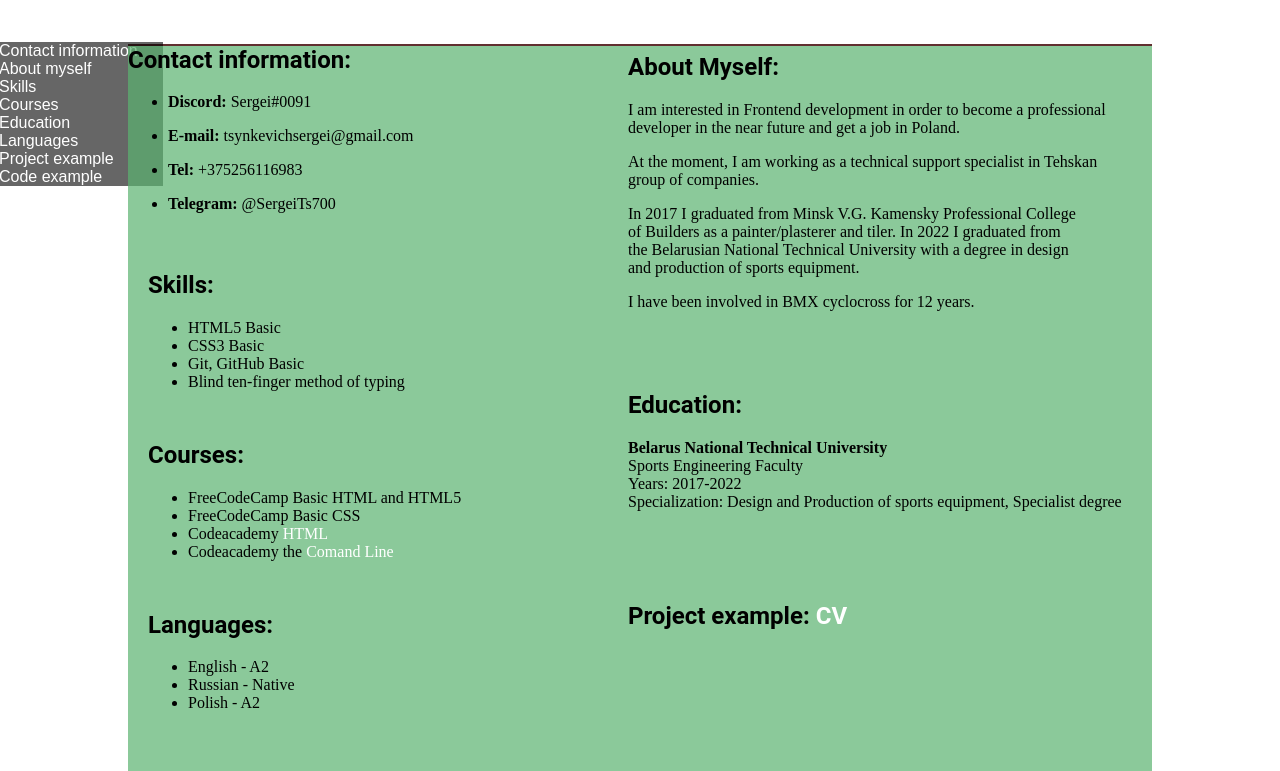
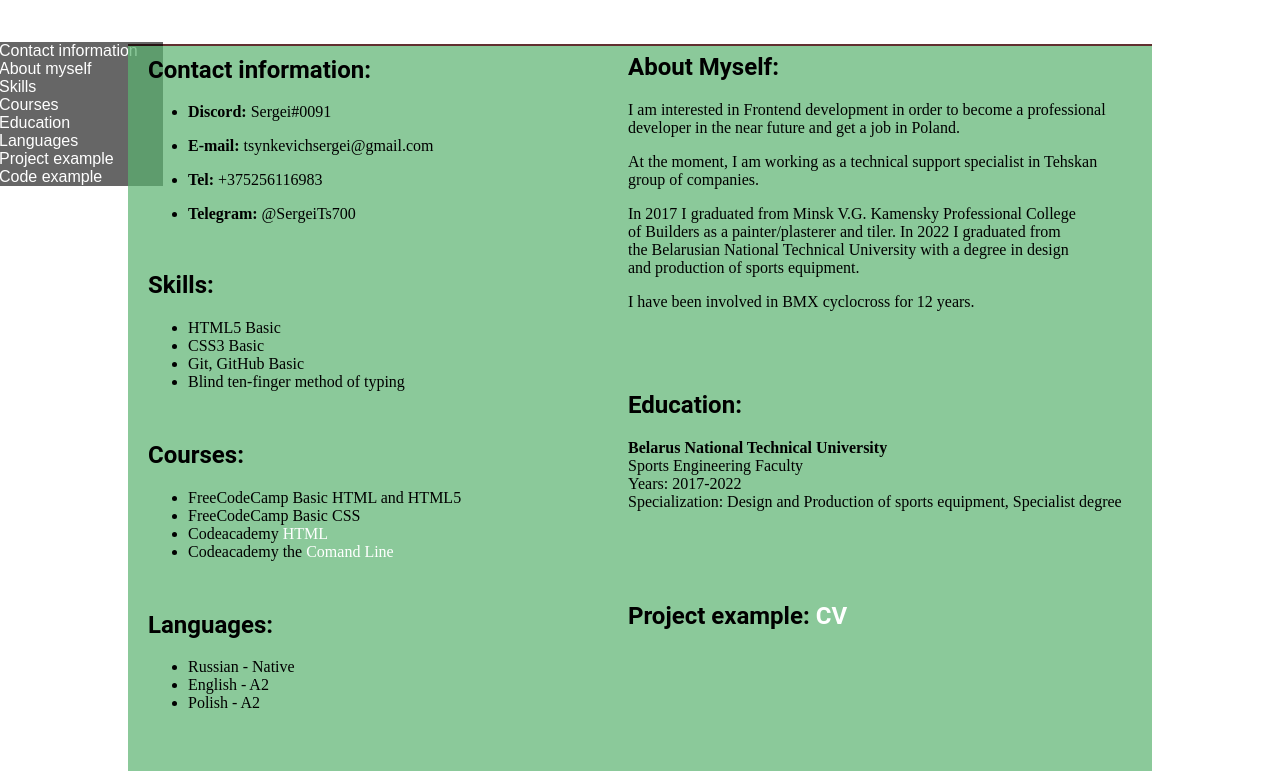
Before and after one commit to SergeiTs/rsschool-cv, a plain HTML site: page index.html in a window 1280 px wide. Shown: the part 181-952 px from the top of the page. Drawn offline with Linux system fonts and the light colour scheme.

Commit message:
fix: html requirements

```diff
--- a/index.html
+++ b/index.html
@@ -11,16 +11,12 @@
   <body>
 
     <header>
-
       <hr>
       <h1>Sergei Tsynkevich</h1>
-
       <img id="avatar" src="./icons/avatar.jpg" alt="avatar" height="100" width="100">
-
     </header>
 
       <nav>
-
         <a href="#contact-information">Contact information</a>
         <br>
         <a href="#about-myself">About myself</a>
@@ -36,18 +32,15 @@
         <a href="#project-example">Project example</a>
         <br>
         <a href="#code-example">Code example</a>
-
       </nav>
 
       <hr>
 
         <main>
 
-
+            <section id="contact-information">
               <h2>Contact information:</h2>
-
               <ul>
-
                 <li><p><strong>Discord:</strong> Sergei#0091</p></li>
 
                 <li><p><strong>E-mail:</strong> tsynkevichsergei@gmail.com</p></li>
@@ -56,11 +49,9 @@
 
                 <li><p><strong>Telegram:</strong> @SergeiTs700</p></li>
               </ul>
-
             </section>
 
             <section id="about-myself">
-
               <h2>About Myself:</h2>
 
                 <p>I am interested in Frontend development in order to become a professional
@@ -85,7 +76,6 @@
             </section>
 
             <section id="skills">
-
               <h2 >Skills:</h2>
 
               <ul>
@@ -94,11 +84,9 @@
                 <li>Git, GitHub Basic</li>
                 <li>Blind ten-finger method of typing</li>
               </ul>
-
             </section>
 
             <section id="courses">
-
               <h2 >Courses:</h2>
 
                 <ul>
@@ -107,11 +95,9 @@
                   <li>Codeacademy <a href="https://www.codecademy.com/learn/learn-html" target="_blank">HTML</a></li>
                   <li>Codeacademy the <a href="https://www.codecademy.com/learn/learn-the-command-line" target="_blank">Comand Line</a></li>
               </ul>
-
             </section>
 
             <section id="education">
-
               <h2>Education:</h2>
 
                 <p><strong>Belarus National Technical University</strong>
@@ -126,41 +112,31 @@
             </section>
 
             <section id="languages">
-
               <h2>Languages:</h2>
 
               <ul>
+                <li>Russian - Native</li>
                 <li>English - A2</li>
-                  <li>Russian - Native</li>
                 <li>Polish - A2</li>
               </ul>
-
             </section>
 
             <section id="project-example">
-
               <h2 >Project example: <a target="_blank" href="https://sergeits.github.io/rsschool-cv/cv">CV</a></h2>
-
             </section>
 
             <section id="code-example">
-
                 <h2 >Code example:</h2>
-
                 <code>
                   alert( 'Hello, world!' );
                 </code>
-
             </section>
-
         </main>
-
     <footer>
       <hr>
      <a id="git" target="_blank" href="https://github.com/SergeiTs">GitHub</a>
      <time datetime="2022-10">October 2022</time>
      <a id="rslogo" target="_blank" href="https://rs.school/js-en/"><img src="./icons/rs_school_js.svg" alt="rsschool-logo" width="73" height="26"></a>
     </footer>
-
   </body>
 </html>
```
Lines whose indentation alone changed are shown as unchanged.
